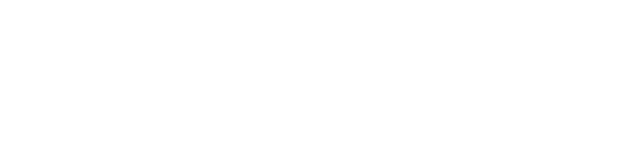
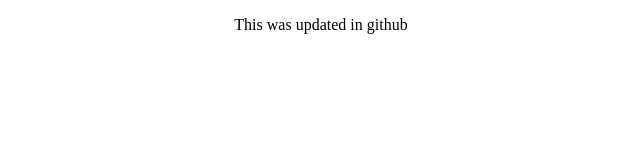
Before and after one commit to ravendano-tsc/fall-25-imed-1416, a plain HTML site: page boilerplate/index.html in a window 1280 px wide. Shown: the whole page, without its empty margins (319-959 px from the left). Drawn offline with Linux system fonts and the light colour scheme; files that its build step writes are made by us from their sources; files whose address does not match are found by name.

Commit message:
Update index.html

```diff
--- a/boilerplate/index.html
+++ b/boilerplate/index.html
@@ -6,6 +6,6 @@
 	<script src="includes/javascript.js"></script>
 </head>
 <body>
-
+<p style="text-align:center;"> This was updated in github</p>
 </body>
 </html>
```
